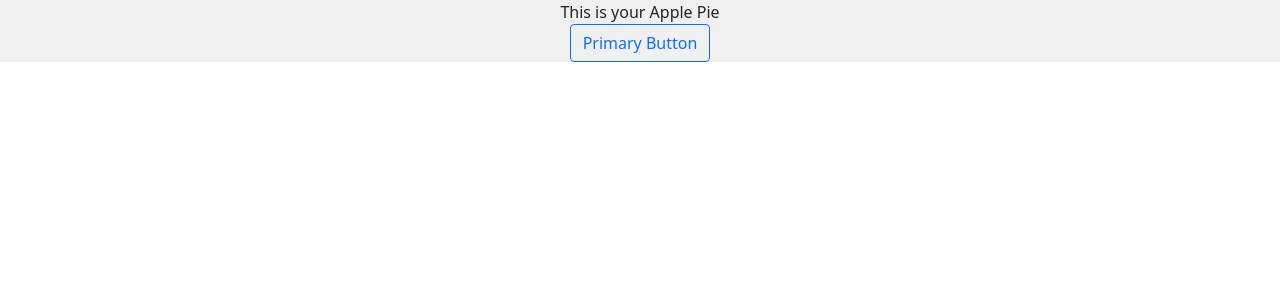
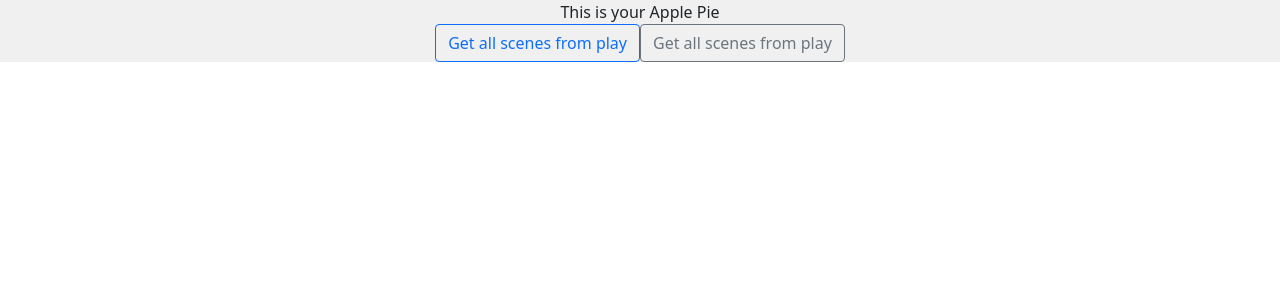
Before and after one commit to mitchg1983/react-shakes, a React (Create React App) app: page / in a window 1280 px wide. Shown: the top 300 px of the page. Built offline with nearby package versions, Linux system fonts and the light colour scheme.

Commit message:
Separate act/scene structure for display.

```diff
--- a/src/App.js
+++ b/src/App.js
@@ -49,18 +49,24 @@ export class App extends Component {
     super(props);
     this.state = {
       data: "Apple Pie",
-      testData: "",
+      playRawData: [],
+      gameScenes: [
+        {
+          act: "",
+          scene: "",
+          synposis: "",
+        },
+      ],
     };
   }
 
-  handleClick = async (event) => {
+  handleGetScenes = async (event) => {
     event.preventDefault();
-
     //fetch the data on the given URL
     const another = await fetch(
-      "https://www.folgerdigitaltexts.org/Tmp/synopsis"
+      "https://www.folgerdigitaltexts.org/Ham/synopsis"
     )
-    //Turn that response into text
+      //Turn that response into text
       .then((response) => {
         return response.text();
       })
@@ -68,25 +74,40 @@ export class App extends Component {
       .then((data) => {
         const parser = new DOMParser();
         const parsedDoc = parser.parseFromString(data, "text/html");
-        return parsedDoc
+        return parsedDoc;
       })
       //Gather all of the 'p' tags on the document, put them in an array
       .then((parsedDoc) => {
-        return Array.from(parsedDoc.getElementsByTagName("p"));
-      })
+        const newArr = Array.from(parsedDoc.getElementsByTagName("p"));
+        this.setState({
+          playRawData: newArr,
+        });
+      });
+  };
 
-      console.log(another)
+  handleStripScenes = () => {
+    const newGameScenes = [];
+    const strippedData = this.state.playRawData;
+    const newStrip = strippedData.map((ele) => {
+      const currentSceneText = ele.textContent;
+      const splitThisScene = currentSceneText.split(":");
+      if (splitThisScene.length < 2) {
+        return;
+      } else {
+        const numMatch = /[0-9]/g;
+        const getSceneAct = splitThisScene[0].match(numMatch);
+        const newGameScene = {
+          act: getSceneAct[0],
+          scene: getSceneAct[1],
+          synposis: splitThisScene[1].trim(),
+        };
+        newGameScenes.push(newGameScene);
+      }
+    });
 
-      for (const pTag of another) {
-        console.log(pTag.textContent)
-      }
-
-    // const testTags = Array.from(await doc1.getElementsByTagName("p"));
-
-    // console.log(testTags);
-
-    // return testTags;
-    // console.log(another)
+    this.setState({
+      gameScenes: newGameScenes,
+    });
   };
 
   render() {
@@ -94,8 +115,11 @@ export class App extends Component {
       <div className="App">
         This is your {this.state.data}
         <div>
-          <Button variant="outline-primary" onClick={this.handleClick}>
-            Primary Button
+          <Button variant="outline-primary" onClick={this.handleGetScenes}>
+            Get all scenes from play
+          </Button>
+          <Button variant="outline-secondary" onClick={this.handleStripScenes}>
+            Get all scenes from play
           </Button>
         </div>
         <p>{this.state.testData}</p>
```
